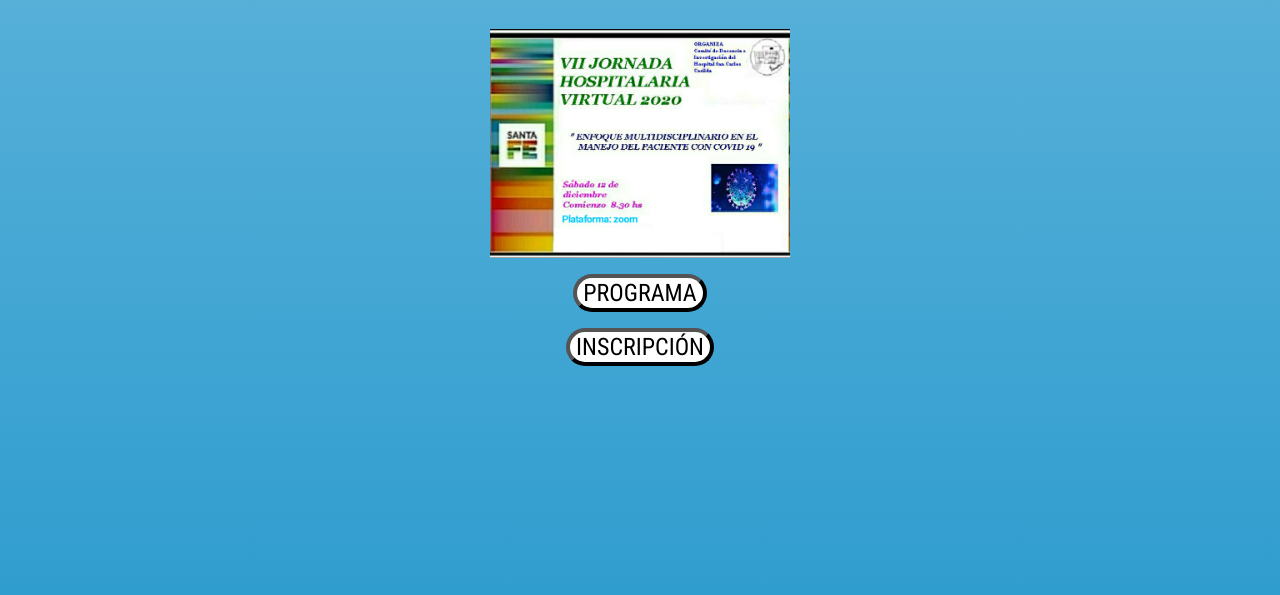
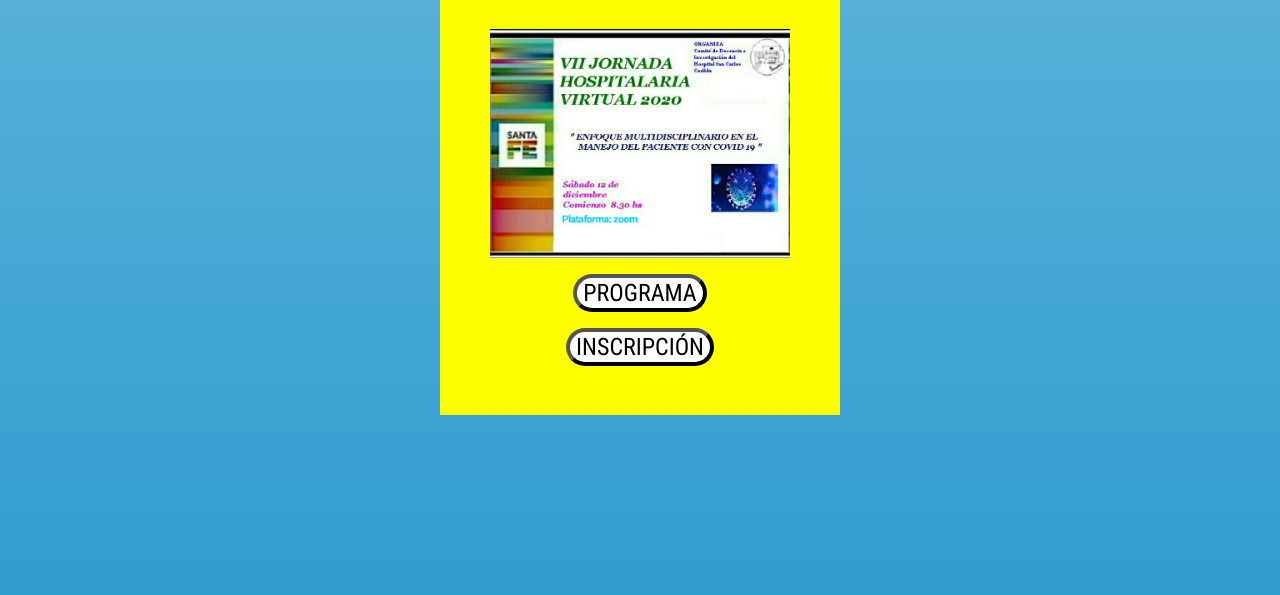
Before and after one commit to atusdevelopment/septimajornada, a plain HTML site: page index.html in a window 1280 px wide. Shown: the part 205-800 px from the top of the page. Drawn offline with Linux system fonts and the light colour scheme.

Commit message:
Update style.css

```diff
--- a/style.css
+++ b/style.css
@@ -13,12 +13,7 @@ body{
 }
 
 .data{
-   /* Permalink - use to edit and share this gradient: https://colorzilla.com/gradient-editor/#63b6db+0,309dcf+100;Blue+3D+%234 */
-   background: #63b6db; /* Old browsers */
-   background: -moz-linear-gradient(top,  #63b6db 0%, #309dcf 100%); /* FF3.6-15 */
-   background: -webkit-linear-gradient(top,  #63b6db 0%,#309dcf 100%); /* Chrome10-25,Safari5.1-6 */
-   background: linear-gradient(to bottom,  #63b6db 0%,#309dcf 100%); /* W3C, IE10+, FF16+, Chrome26+, Opera12+, Safari7+ */
-   filter: progid:DXImageTransform.Microsoft.gradient( startColorstr='#63b6db', endColorstr='#309dcf',GradientType=0 ); /* IE6-9 */
+   background-color:yellow;
    min-height:600px;
    min-width:300px;
    max-height:600px;
```
